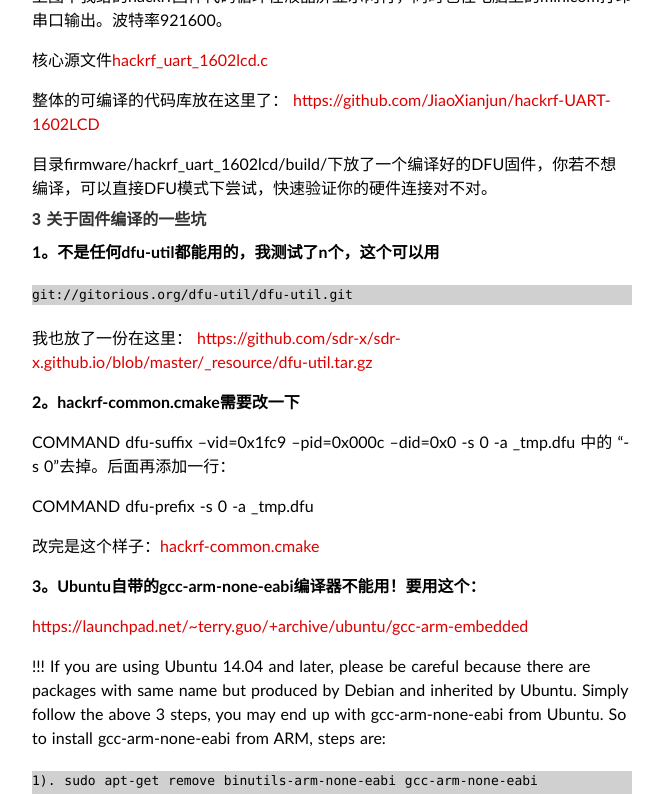
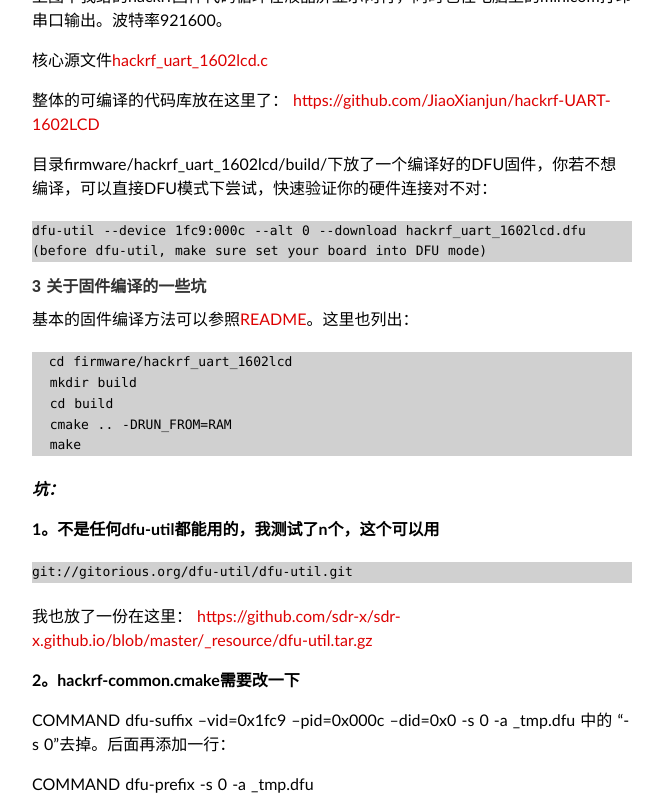
Before and after one commit to sdr-x/sdr-x.github.io, a Jekyll site: the page built from _posts/2015-09-02-UART1602LCD-CHN.md, in a window 1280 px wide and 900 px high, scrolled down 1771 px, cut to the strip 106-900 px from the top of the window. Shown: the whole strip, without its empty margins (308-971 px from the left). Built offline with Jekyll 4.4.1, drawn with Linux system fonts in a browser that asks for light colours; some web fonts are replaced; Markdown is read by kramdown in place of the engine named in the settings; comment, search, counter and statistics services are not loaded.

Commit message:
Update 2015-09-02-UART1602LCD-CHN.md

```diff
--- a/_posts/2015-09-02-UART1602LCD-CHN.md
+++ b/_posts/2015-09-02-UART1602LCD-CHN.md
@@ -54,9 +54,22 @@ English version：[http://sdr-x.github.io/UART1602LCD/](http://sdr-x.github.io/U
 整体的可编译的代码库放在这里了：
 [https://github.com/JiaoXianjun/hackrf-UART-1602LCD](https://github.com/JiaoXianjun/hackrf-UART-1602LCD)
 
-目录firmware/hackrf_uart_1602lcd/build/下放了一个编译好的DFU固件，你若不想编译，可以直接DFU模式下尝试，快速验证你的硬件连接对不对。
+目录firmware/hackrf_uart_1602lcd/build/下放了一个编译好的DFU固件，你若不想编译，可以直接DFU模式下尝试，快速验证你的硬件连接对不对：
+
+    dfu-util --device 1fc9:000c --alt 0 --download hackrf_uart_1602lcd.dfu
+    (before dfu-util, make sure set your board into DFU mode)
 
 ####3 关于固件编译的一些坑
+
+基本的固件编译方法可以参照[README](https://github.com/mossmann/hackrf/blob/master/firmware/README)。这里也列出：
+
+      cd firmware/hackrf_uart_1602lcd
+      mkdir build
+      cd build
+      cmake .. -DRUN_FROM=RAM
+      make
+
+***坑：***
 
 **1。不是任何dfu-util都能用的，我测试了n个，这个可以用**
 
```
